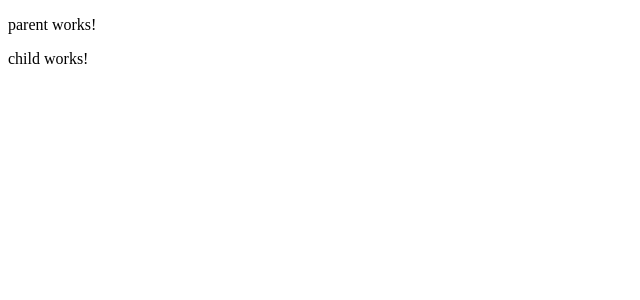
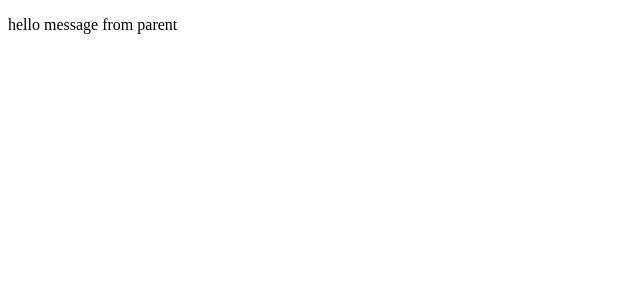
Before and after one commit to Carol254/walkthroughAngular, an Angular app: page / in a window 1280 px wide. Shown: the top 300 px of the page, without its empty margins (0-640 px from the left). Built offline with nearby package versions, Linux system fonts and the light colour scheme.

Commit message:
few changes made

```diff
--- a/src/app/app.component.html
+++ b/src/app/app.component.html
@@ -1,5 +1,3 @@
 <app-parent>
 
 </app-parent>
-
-<app-child></app-child>
--- a/src/app/child/child.component.html
+++ b/src/app/child/child.component.html
@@ -1 +1 @@
-<p>child works!</p>
+<p>hello {{childMessage}}</p>
--- a/src/app/child/child.component.ts
+++ b/src/app/child/child.component.ts
@@ -1,10 +1,14 @@
-import { Component } from '@angular/core';
+import { Component,Input } from '@angular/core';
 
 @Component({
   selector: 'app-child',
   templateUrl: './child.component.html',
   styleUrls: ['./child.component.css']
 })
+
+
 export class ChildComponent {
+  sule!: string;
 
+  @Input() childMessage:string | undefined;
 }
--- a/src/app/parent/parent.component.html
+++ b/src/app/parent/parent.component.html
@@ -1 +1 @@
-<p>parent works!</p>
+<app-child [childMessage] = "parentMessage"></app-child>
--- a/src/app/parent/parent.component.ts
+++ b/src/app/parent/parent.component.ts
@@ -7,4 +7,5 @@ import { Component } from '@angular/core';
 })
 export class ParentComponent {
 
+  parentMessage = "message from parent";
 }
```
